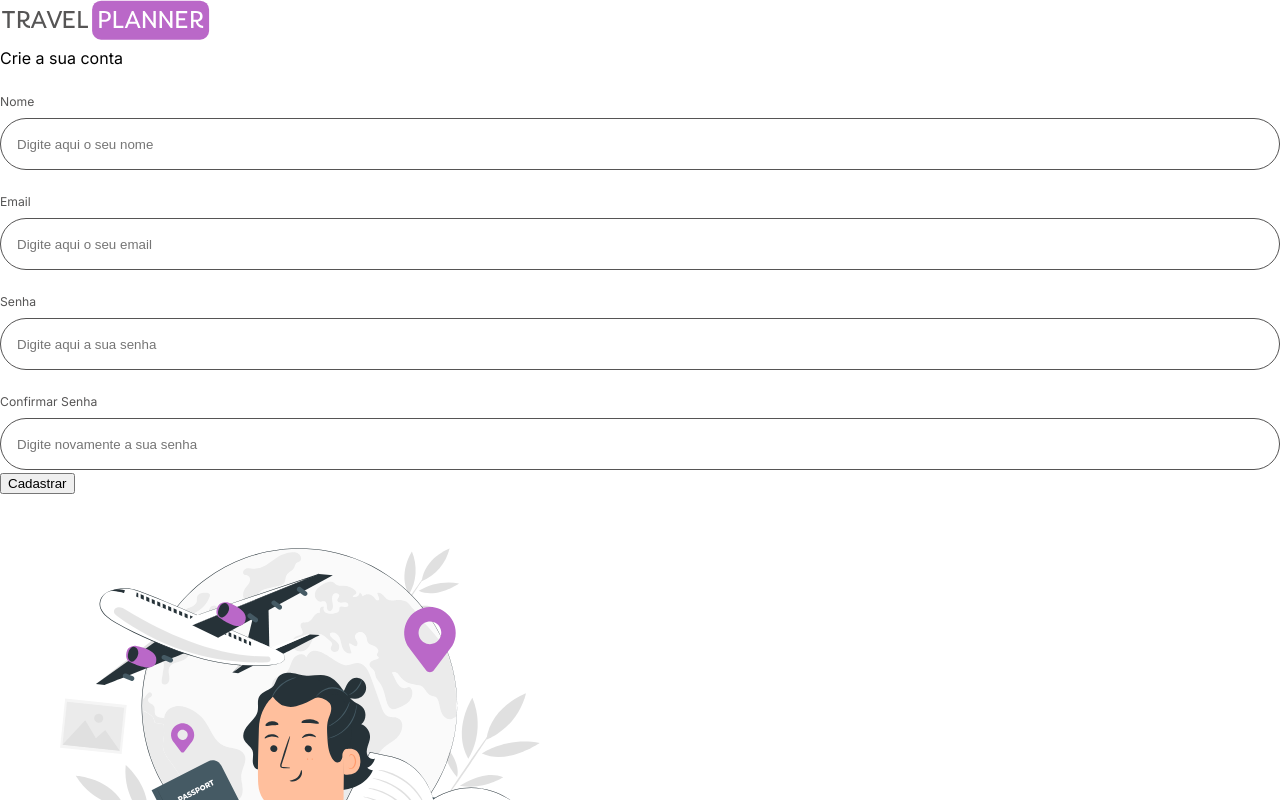
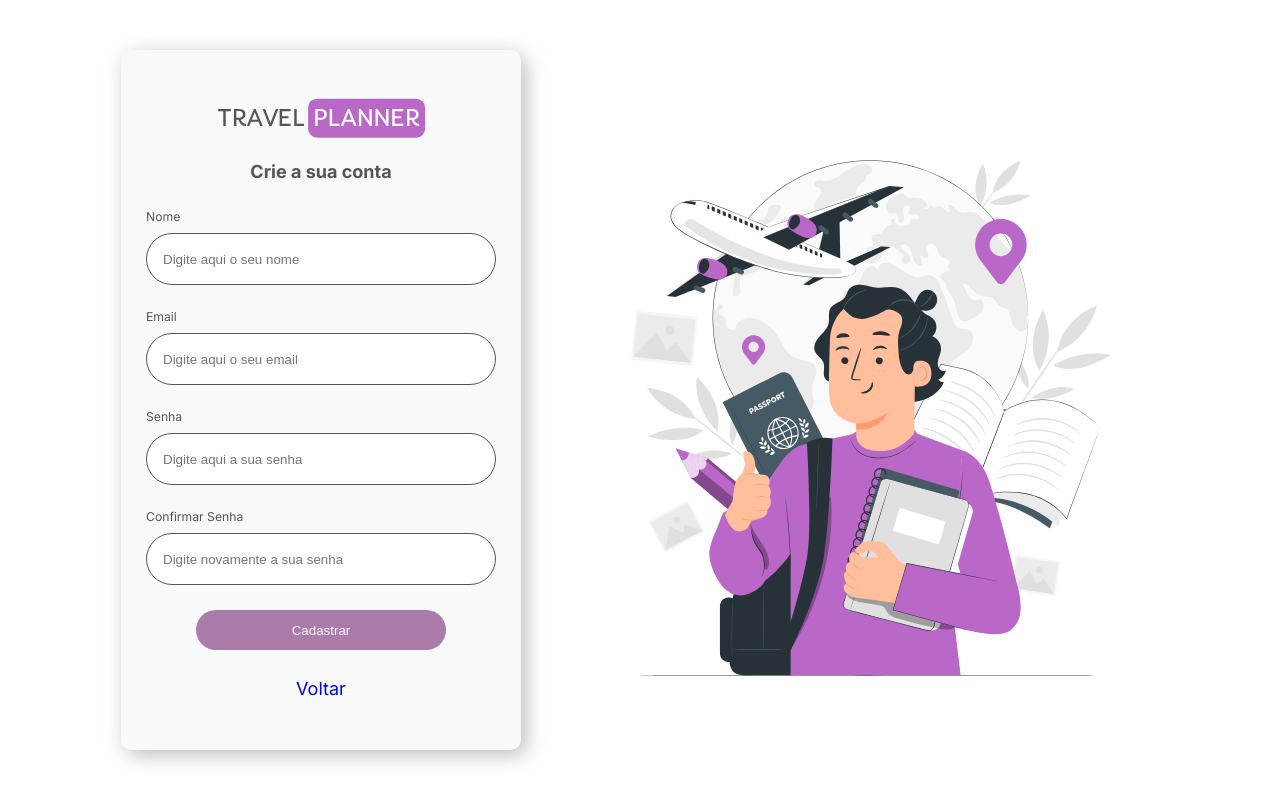
Before and after one commit to TravelPlanner-Front-End/Aline-Douglas-Isaias-Vitor, a React (Vite) app: page /register in a window 1280 px wide. Shown: the top 800 px of the page. Built offline with nearby package versions, Linux system fonts and the light colour scheme.

Commit message:
feat: adiciona estilização na register page

```diff
--- a/src/components/Form/LoginForm/index.tsx
+++ b/src/components/Form/LoginForm/index.tsx
@@ -43,7 +43,7 @@ const LoginForm = () => {
       />
 
       <button type="submit">{loading ? "Entrando..." : "Entrar"}</button>
-      <Link to="/pagina de cardastro">Cadastre-se</Link>//** COLOCAR AQUI ENDEREÇO DA PÁGINA **//
+      <Link to="/register">Cadastre-se</Link>
     </form>
   );
 };
--- a/src/components/Form/RegisterUserForm/index.tsx
+++ b/src/components/Form/RegisterUserForm/index.tsx
@@ -1,10 +1,12 @@
 import logo from "../../../assets/Group 202.svg"
 import Input from "../../../fragments/Input";
 import { useForm } from "react-hook-form";
+import { Link } from "react-router-dom";
 import { TRegisterSchema, registerSchema } from "../../../schemas/registerSchema";
 import { zodResolver } from "@hookform/resolvers/zod";
 import { UserContext } from "../../../providers/UserContext";
 import { useContext } from "react";
+import { StyledRegisterForm } from "./style";
 
 
 export const RegisterUserForm = () => {
@@ -13,7 +15,7 @@ export const RegisterUserForm = () => {
     });
     const { registerUser } = useContext(UserContext);
     return (
-        <form onSubmit={handleSubmit(registerUser)}>
+        <StyledRegisterForm onSubmit={handleSubmit(registerUser)}>
             <img src={logo} alt="Travel planner" />
             <h2>Crie a sua conta</h2>
             <Input
@@ -42,53 +44,14 @@ export const RegisterUserForm = () => {
             />
             <Input
                 type="password"
-                id="password-confirm"
+                id="confirmPassword"
                 label="Confirmar Senha"
                 placeholder="Digite novamente a sua senha"
                 error={errors.confirmPassword}
                 {...register("confirmPassword")}
             />
             <button type="submit">Cadastrar</button>
-        </form>
+            <Link to="/">Voltar</Link>
+        </StyledRegisterForm>
     )
 }
-
-
-
-// import logo from "../../../assets/Group 202.svg"
-// import Input from "../../../fragments/Input";
-
-// export const RegisterUserForm = () => {
-
-//     return (
-//         <form>
-//             <img src={logo} alt="Travel planner" />
-//             <h2>Crie sua conta</h2>
-//             <Input
-//                 type="text"
-//                 id="nome"
-//                 label="Nome"
-//                 placeholder="Digite aqui o seu nome"
-//             />
-//             <Input
-//                 type="text"
-//                 id="email"
-//                 label="Email"
-//                 placeholder="Digite aqui o seu email"
-//             />
-//             <Input
-//                 type="password"
-//                 id="password"
-//                 label="Senha"
-//                 placeholder="Digite aqui a sua senha"
-//             />
-//             <Input
-//                 type="password"
-//                 id="password-confirm"
-//                 label="Confirmar Senha"
-//                 placeholder="Digite novamente a sua senha"
-//             />
-//             <button>Cadastrar</button>
-//         </form>
-//     )
-// }
--- /dev/null
+++ b/src/components/Form/RegisterUserForm/style.ts
@@ -0,0 +1,60 @@
+import styled from "styled-components";
+
+export const StyledRegisterForm = styled.form`
+  width: 300px;
+  height: max-content;
+
+  padding: 20px;
+
+  display: flex;
+  justify-content: center;
+  align-items: center;
+  flex-direction: column;
+
+  border-radius: 10px;
+
+  filter: drop-shadow(5px 5px 10px rgba(128, 128, 128, 0.52));
+
+  background-color: #f8f9fa;
+
+  h2 {
+    margin-top: 20px;
+
+    color: #565555;
+    font-weight: bold;
+  }
+
+  input {
+    width: 230px;
+  }
+
+  button {
+    color: #f8f9fa;
+
+    margin: 25px 0;
+
+    width: 250px;
+    height: 40px;
+
+    border-radius: 30px;
+    border-style: none;
+
+    cursor: pointer;
+
+    background-color: #ab7ca9;
+  }
+
+  @media (min-width: 700px) {
+    width: 400px;
+    height: 700px;
+
+    font-size: 18px;
+
+    input {
+      width: 330px;
+    }
+  }
+  @media (min-width: 1000px) {
+    max-height: 90%;
+  }
+`;
--- a/src/pages/Register/index.tsx
+++ b/src/pages/Register/index.tsx
@@ -1,14 +1,15 @@
 import { RegisterUserForm } from "../../components/Form/RegisterUserForm";
 import imageRegister from "../../assets/vector-Register.svg";
+import { StyledSection } from "./style";
 
 export const RegisterPage = () => {
 
     return (
-        <section>
+        <StyledSection>
             <RegisterUserForm />
             <div>
-                <img src={imageRegister} alt="" />
+                <img src={imageRegister} alt="viajante pronto para decolar" />
             </div>
-        </section>
+        </StyledSection>
     )
 }
--- /dev/null
+++ b/src/pages/Register/style.ts
@@ -0,0 +1,27 @@
+import styled from "styled-components";
+
+export const StyledSection = styled.section`
+  width: 100%;
+  height: 100%;
+  min-height: 100vh;
+
+  padding: 5%;
+
+  display: flex;
+  align-items: center;
+  justify-content: center;
+  background-color: #fff;
+
+  div img {
+    display: none;
+  }
+
+  @media (min-width: 1000px) {
+    padding: 50px;
+
+    div img {
+      margin-left: 50px;
+      display: block;
+    }
+  }
+`;
```
Also changed, not shown: src/providers/UserContext.tsx (+4 -6 lines).
